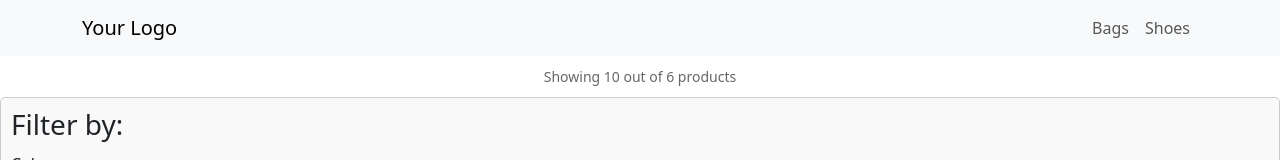
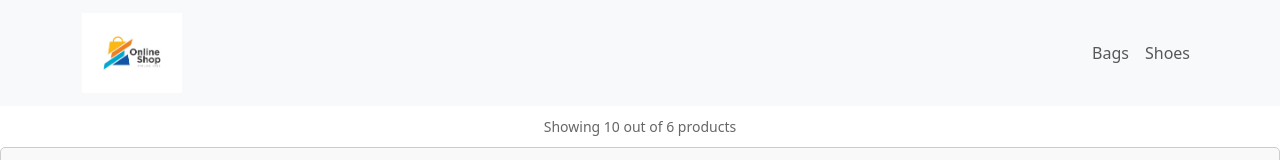
Before and after one commit to Tencho0/ProductListingPage, a React (Create React App) app in the folder product-listing-page/: page / in a window 1280 px wide. Shown: the top 160 px of the page. Built offline with nearby package versions, Linux system fonts and the light colour scheme.

Commit message:
Add logo image

```diff
--- a/product-listing-page/src/App.js
+++ b/product-listing-page/src/App.js
@@ -16,25 +16,7 @@ function App() {
   const [currentCount, setCurrentCount] = useState(10);
   const [totalCount, setTotalCount] = useState(data.products.length);
 
-
-  // useEffect(() => {
-  //   const fetchData = async () => {
-  //     try {
-  //       const response = await fetch('./data.json');
-  //       const data = await response.json();
-  //       setProducts(data.products);
-  //       setTotalCount(data.totalCount);
-  //     } catch (error) {
-  //       console.error('Error fetching data from data.json:', error);
-  //     }
-  //   };
-
-  //   fetchData();
-  // }, []);
-
   const colors = data.products.map((product) => product.color);
-
-  const priceRange = { min: 10, max: 500 };
 
   const [selectedColors, setSelectedColors] = useState([]);
 
--- /dev/null
+++ b/product-listing-page/src/components/Header.css
@@ -0,0 +1,5 @@
+.logo-image {
+    width: 100px; /* Set the desired width for your logo */
+    height: auto; /* Let the height adjust proportionally based on the width */
+    /* You can adjust these values based on your desired image size */
+  }
--- a/product-listing-page/src/components/Header.js
+++ b/product-listing-page/src/components/Header.js
@@ -1,5 +1,8 @@
 import React from 'react';
 import { Navbar, Container, Nav } from 'react-bootstrap';
+// import logoImage from '../../public/images/logoImage.jpg'
+import logoImage from './Assests/logoImage.jpg'
+import './Header.css';
 
 const Header = ({ activeCategory, setActiveCategory }) => {
   const handleCategoryClick = (category) => {
@@ -9,7 +12,13 @@ const Header = ({ activeCategory, setActiveCategory }) => {
   return (
     <Navbar bg="light" expand="lg" sticky="top">
       <Container>
-        <Navbar.Brand href="/">Your Logo</Navbar.Brand>
+        <Navbar.Brand href="/">
+          <img
+            src={logoImage}
+            alt="Logo for my online shopping store"
+            className="logo-image"
+          />
+        </Navbar.Brand>
         <Navbar.Toggle aria-controls="navbar" />
         <Navbar.Collapse id="navbar">
           <Nav className="ms-auto">
```
Also changed, not shown: product-listing-page/src/components/Assests/logoImage.jpg (added).
